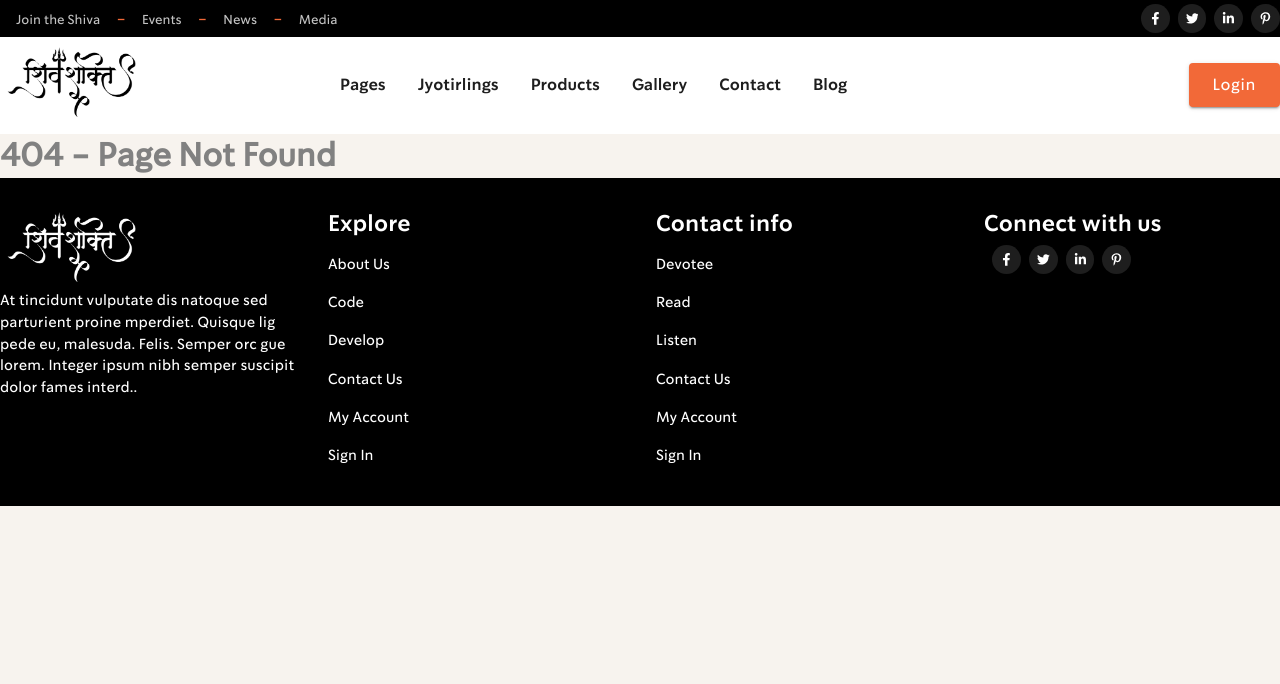
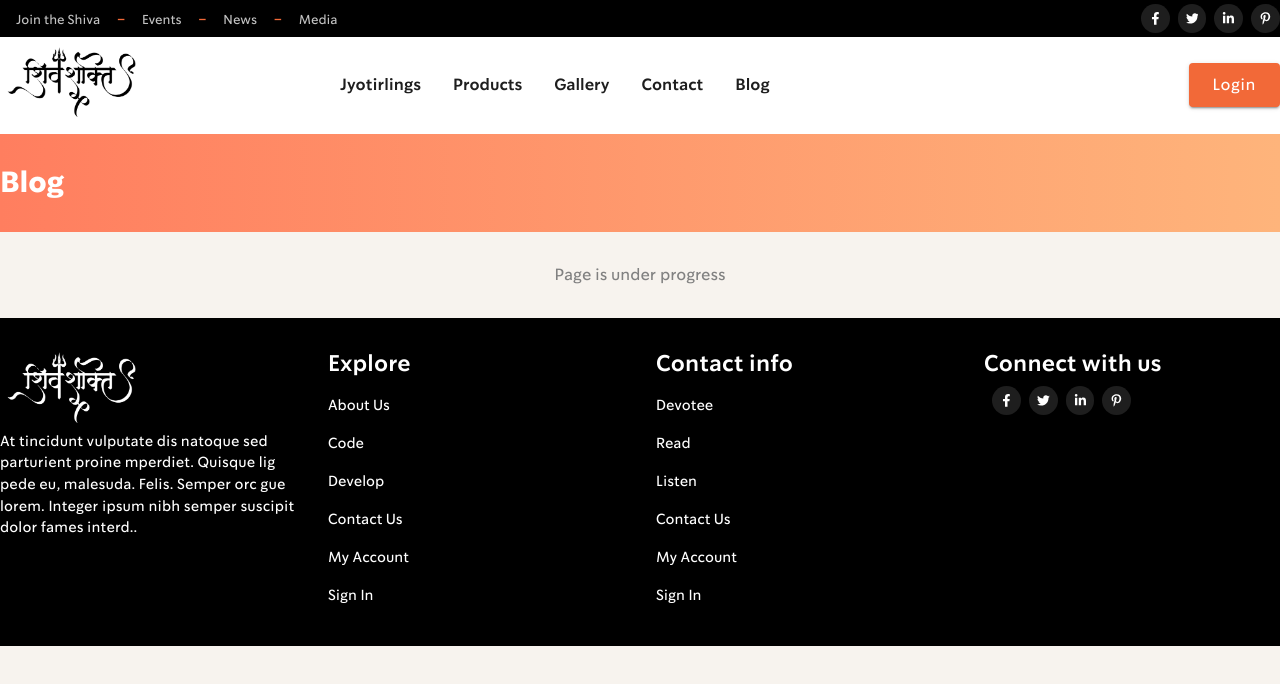
Before and after one commit to just4uamitkumar/shivshaktiui, a React (Vite) app: page /Blog in a window 1280 px wide. Shown: the top 684 px of the page. Built offline with nearby package versions, Linux system fonts and the light colour scheme.

Commit message:
Updated page urls

```diff
--- /dev/null
+++ b/src/components/pages/Blog/index.tsx
@@ -0,0 +1,19 @@
+import { Grid, Stack } from "@mui/material";
+
+import PageBanner from "../../shared/PageBanner";
+
+const Blog: React.FC = () => {
+  return (
+    <>
+      <PageBanner title={"Blog"} />
+
+      <Grid className="container pb-4 pt-4" spacing={3} container>
+        <Grid size={12}>
+          <Stack className="text-center">{"Page is under progress"}</Stack>
+        </Grid>
+      </Grid>
+    </>
+  );
+};
+
+export default Blog;
--- /dev/null
+++ b/src/components/pages/Contact/index.tsx
@@ -0,0 +1,19 @@
+import { Grid, Stack } from "@mui/material";
+
+import PageBanner from "../../shared/PageBanner";
+
+const Contact: React.FC = () => {
+  return (
+    <>
+      <PageBanner title={"Contact"} />
+
+      <Grid className="container pb-4 pt-4" spacing={3} container>
+        <Grid size={12}>
+          <Stack className="text-center">{"Page is under progress"}</Stack>
+        </Grid>
+      </Grid>
+    </>
+  );
+};
+
+export default Contact;
--- /dev/null
+++ b/src/components/pages/NotFound/index.tsx
@@ -0,0 +1,26 @@
+import { Grid, Stack } from "@mui/material";
+
+import PageBanner from "../../shared/PageBanner";
+import TypoGraphy from "../../common/TypoGraphy";
+
+const NotFound: React.FC = () => {
+  return (
+    <>
+      <PageBanner title={"Not Available"} />
+
+      <Grid className="container pb-4 pt-4" spacing={3} container>
+        <Grid size={12}>
+
+          <Stack className="text-center">
+            <TypoGraphy variant="h2" className="mb-3">
+              404
+            </TypoGraphy>
+            {"Page you are trying to access is not available"}
+          </Stack>
+        </Grid>
+      </Grid>
+    </>
+  );
+};
+
+export default NotFound;
--- a/src/components/shared/Header/Nav.tsx
+++ b/src/components/shared/Header/Nav.tsx
@@ -5,9 +5,6 @@ const Nav: React.FC = () => {
     <>
       <nav>
         <ul>
-          <li>
-            <Link to="/about">Pages</Link>
-          </li>
           <li>
             <Link to="/Jyotirling">Jyotirlings</Link>
           </li>
@@ -19,10 +16,10 @@ const Nav: React.FC = () => {
             <Link to="/Gallery">Gallery</Link>
           </li>
           <li>
-            <Link to="/contact">Contact</Link>
+            <Link to="/Contact">Contact</Link>
           </li>
           <li>
-            <Link to="/blog">Blog</Link>
+            <Link to="/Blog">Blog</Link>
           </li>
         </ul>
       </nav>
--- a/src/main.tsx
+++ b/src/main.tsx
@@ -17,6 +17,9 @@ import Jyotirling from "./components/pages/Jyotirling/index.tsx";
 import Gallery from "./components/pages/Gallery/index.tsx";
 import Loader from "./components/shared/Loader/index.tsx";
 import ProductDetail from "./components/pages/Products/ProductDetail.tsx";
+import Contact from "./components/pages/Contact/index.tsx";
+import Blog from "./components/pages/Blog/index.tsx";
+import NotFound from "./components/pages/NotFound/index.tsx";
 const Products = lazy(() => import("./components/pages/Products"));
 
 const router = createBrowserRouter(
@@ -41,7 +44,9 @@ const router = createBrowserRouter(
       <Route path="/Product/:id" element={<ProductDetail />} />
       <Route path="/Jyotirling" element={<Jyotirling />} />
       <Route path="/Gallery" element={<Gallery />} />
-      <Route path="*" element={<h1>404 - Page Not Found</h1>} />
+      <Route path="/Contact" element={<Contact />} />
+      <Route path="/Blog" element={<Blog />} />
+      <Route path="*" element={<NotFound />} />
     </Route>
   )
 );
```
